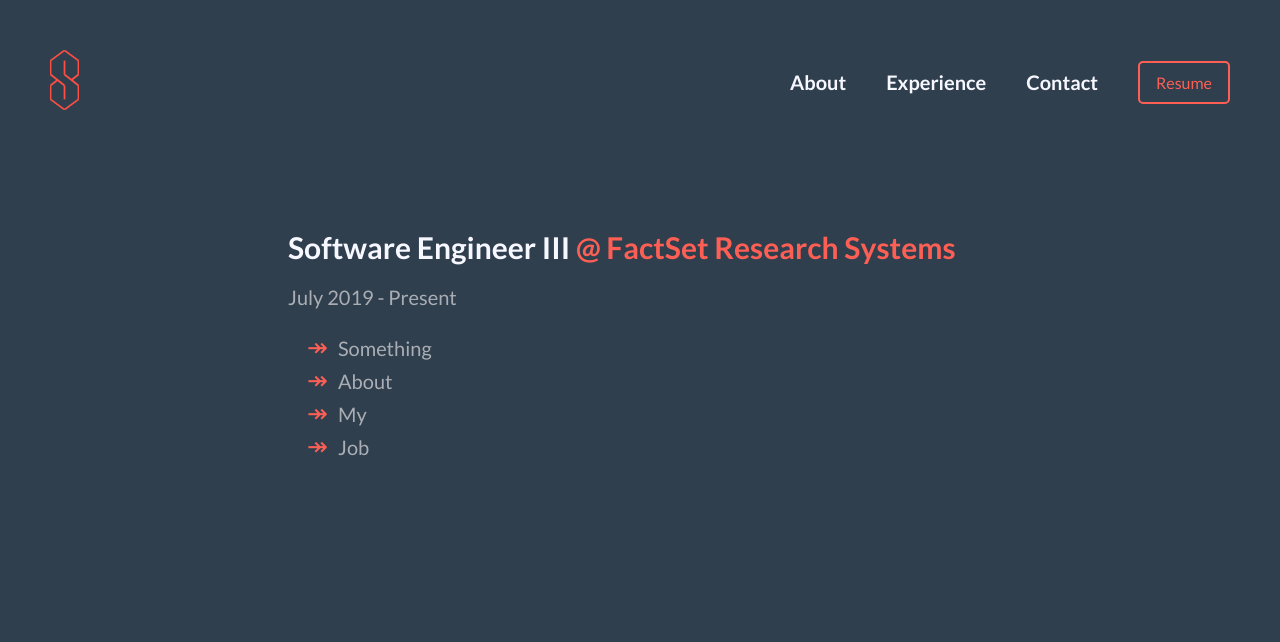
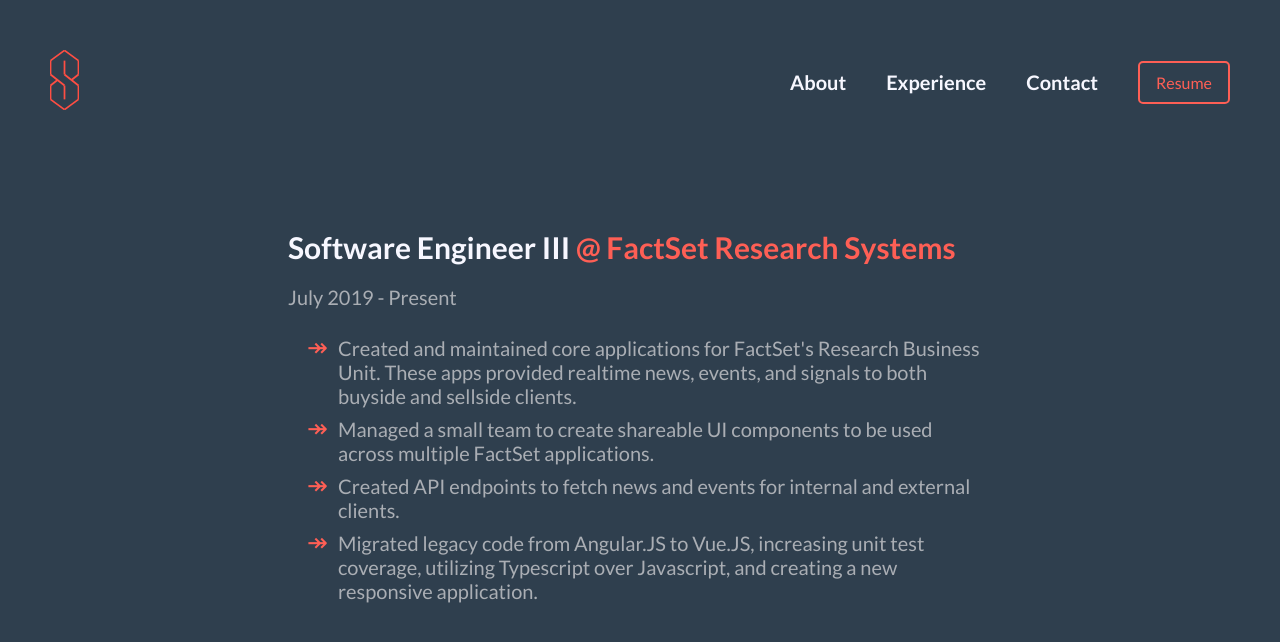
Before and after one commit to prests/portfolio, a Vue app: page /experience in a window 1280 px wide. Shown: the top 642 px of the page. Built offline with nearby package versions, Linux system fonts and the light colour scheme.

Commit message:
feat(experience): content

```diff
--- a/src/views/experience/Experience.vue
+++ b/src/views/experience/Experience.vue
@@ -11,10 +11,26 @@
 
     <div :class="$style.jobDescription">
       <ul>
-        <li>Something</li>
-        <li>About</li>
-        <li>My</li>
-        <li>Job</li>
+        <li>
+          Created and maintained core applications
+          for FactSet's Research Business Unit.
+          These apps provided realtime news, events,
+          and signals to both buyside and sellside clients.
+        </li>
+        <li>
+          Managed a small team to create shareable UI components
+          to be used across multiple FactSet applications.
+        </li>
+        <li>
+          Created API endpoints to fetch news and events
+          for internal and external clients.
+        </li>
+        <li>
+          Migrated legacy code from Angular.JS to Vue.JS,
+          increasing unit test coverage,
+          utilizing Typescript over Javascript,
+          and creating a new responsive application.
+        </li>
       </ul>
     </div>
   </div>
@@ -77,7 +93,7 @@
 .jobDescription {
   display: flex;
   flex-wrap: wrap;
-  width: 50%;
+  width: 100%;
 
   @include responsive.responsive(map-get(responsive.$breakpoints, md)) {
     margin-right: auto;
--- a/src/views/home/Home.vue
+++ b/src/views/home/Home.vue
@@ -65,6 +65,10 @@
     margin: 2em 1em;
     flex-direction: column;
   }
+
+  @include responsive.responsive(map-get(responsive.$breakpoints, sm)) {
+    text-align: center;
+  }
 }
 
 .welcome {
@@ -100,6 +104,9 @@
   border: solid 2px colors.$orange-red-crystal;
   border-radius: 5px;
   align-items: center;
-  margin: 0 auto;
+
+  @include responsive.responsive(map-get(responsive.$breakpoints, sm)) {
+    margin: 0 auto;
+  }
 }
 </style>
```
